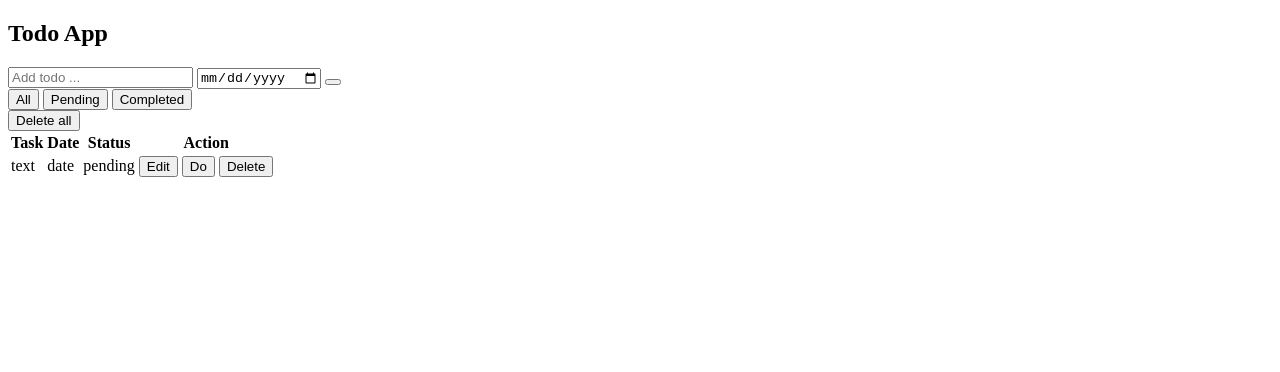
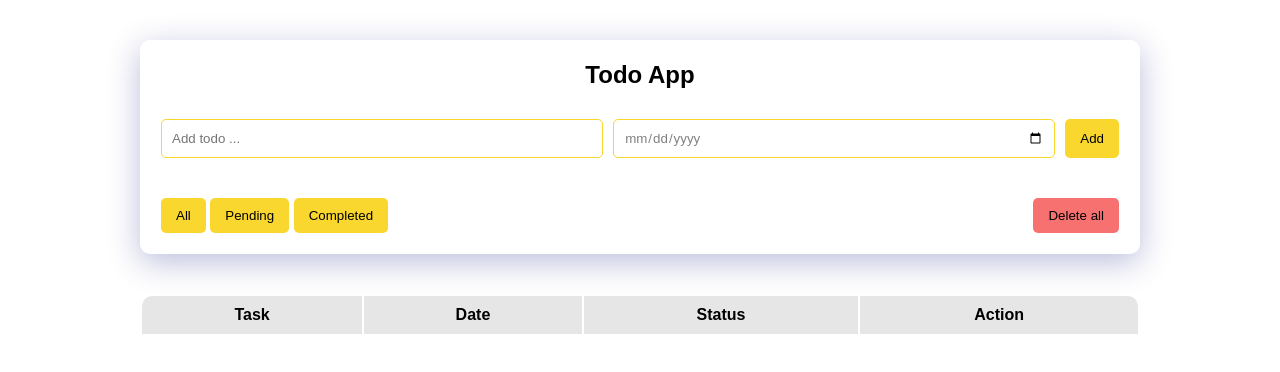
Before and after one commit to Amir-shz/todo-app, a plain HTML site: page index.html in a window 1280 px wide. Drawn offline with Linux system fonts and the light colour scheme.

Commit message:
style complete

```diff
--- a/css/style.css
+++ b/css/style.css
@@ -0,0 +1,123 @@
+:root {
+  --color-primary: #f9d72f;
+  --color-background: #e6e6e6;
+  --color-task: #f7f7f7;
+  --color-success: #36d39a;
+  --color-warning: #fbbe23;
+  --color-error: #f87171;
+}
+
+* {
+  padding: 0;
+  margin: 0;
+  box-sizing: border-box;
+  font-family: Arial, Helvetica, sans-serif;
+}
+
+body {
+  max-width: 1000px;
+  margin: auto;
+}
+
+.container {
+  width: 100%;
+  margin: 40px auto 40px;
+  padding: 20px;
+  display: flex;
+  flex-direction: column;
+  align-items: center;
+  box-shadow: 0 8px 32px 0 rgba(31, 38, 135, 0.3);
+  border-radius: 10px;
+  border: 1px solid rgba(255, 255, 255, 0.18);
+}
+
+h2 {
+  font-size: 1.5rem;
+  margin-bottom: 30px;
+}
+
+.input-section {
+  width: 100%;
+  display: flex;
+  justify-content: space-between;
+  margin-bottom: 40px;
+}
+
+.input-section input {
+  margin-right: 10px;
+  width: 100%;
+  border: var(--color-primary) 1px solid;
+  border-radius: 5px;
+  padding: 10px;
+  color: grey;
+}
+
+.input-section input:focus {
+  outline: none;
+  border-width: 2px;
+}
+
+button {
+  background-color: var(--color-primary);
+  border: none;
+  cursor: pointer;
+  padding: 10px 15px;
+  border-radius: 5px;
+}
+
+button:hover {
+  opacity: 0.8;
+}
+
+.todos-operator {
+  width: 100%;
+  display: flex;
+  justify-content: space-between;
+}
+
+#delete-all-button {
+  background-color: var(--color-error);
+}
+
+table {
+  width: 100%;
+}
+
+thead {
+  background-color: var(--color-background);
+}
+
+thead th {
+  padding: 10px;
+}
+
+thead th:first-child {
+  border-top-left-radius: 10px;
+}
+
+thead th:last-child {
+  border-top-right-radius: 10px;
+}
+
+tbody td {
+  background-color: var(--color-task);
+  padding: 5px 10px;
+  text-align: center;
+}
+
+tbody td button {
+  padding: 4px 8px;
+  margin: 2px 5px;
+}
+
+tbody td button:nth-child(1) {
+  background-color: var(--color-warning);
+}
+
+tbody td button:nth-child(2) {
+  background-color: var(--color-success);
+}
+
+tbody td button:nth-child(3) {
+  background-color: var(--color-error);
+}
--- a/index.html
+++ b/index.html
@@ -12,7 +12,7 @@
       <div class="input-section">
         <input type="text" placeholder="Add todo ..." id="task-input" />
         <input type="date" id="date-input" />
-        <button id="add-button"></button>
+        <button id="add-button">Add</button>
       </div>
       <div class="todos-operator">
         <div>
@@ -20,7 +20,7 @@
           <button class="filter-todos">Pending</button>
           <button class="filter-todos">Completed</button>
         </div>
-        <button>Delete all</button>
+        <button id="delete-all-button">Delete all</button>
       </div>
     </div>
     <div class="table">
@@ -34,7 +34,7 @@
           </tr>
         </thead>
         <tbody>
-          <tr>
+          <!-- <tr>
             <td>text</td>
             <td>date</td>
             <td>pending</td>
@@ -43,7 +43,7 @@
               <button>Do</button>
               <button>Delete</button>
             </td>
-          </tr>
+          </tr> -->
         </tbody>
       </table>
     </div>
```
